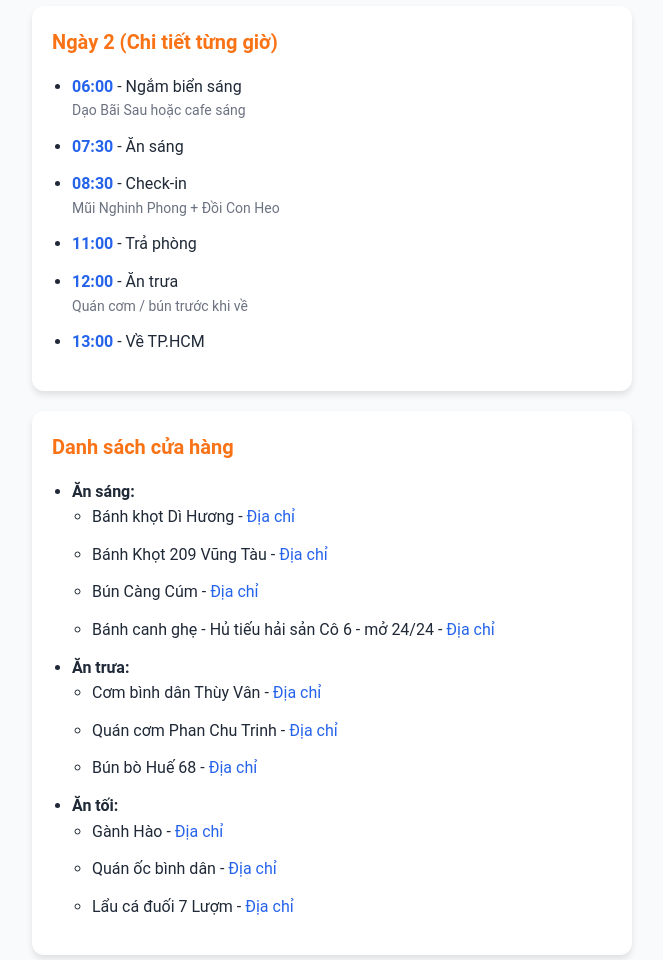
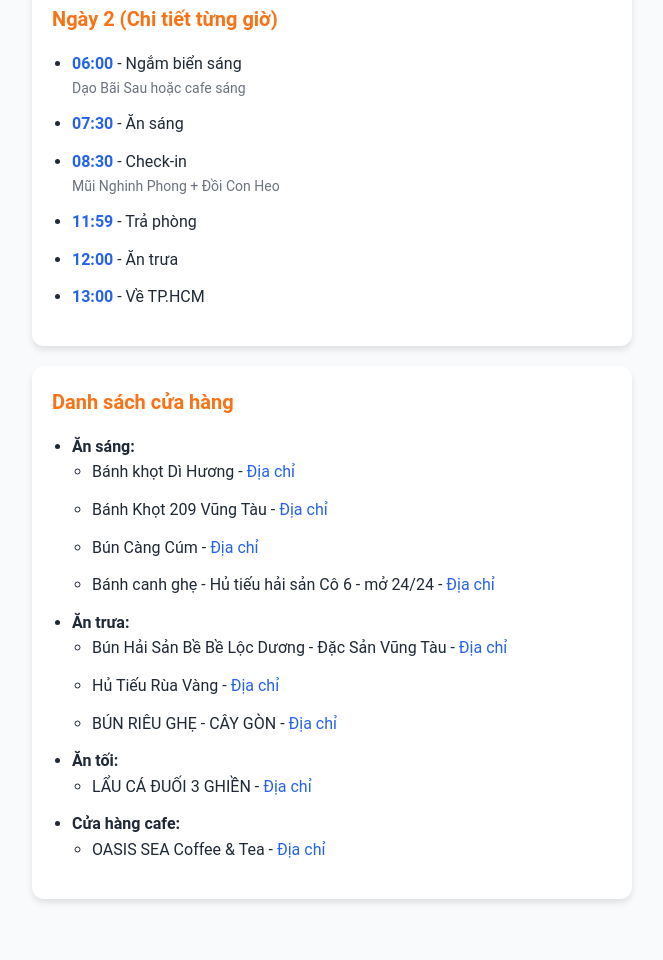
Before and after one commit to tanhkoi/vt-2n1-timeline, a plain HTML site: page index.html in a window 1280 px wide. Shown: the part 600-1560 px from the top of the page, without its empty margins (308-971 px from the left). After the commit the page ends 1539 px from the top, so only its background shows below. Drawn offline with Linux system fonts and the light colour scheme.

Commit message:
update timeline

```diff
--- a/index.html
+++ b/index.html
@@ -108,16 +108,16 @@
           </li>
 
           <li>
-            <span class="time">13:30</span> - Check-in khách sạn
+            <span class="time">14:01</span> - Check-in khách sạn
             <!-- <div class="note">Khu Bãi Sau – gần biển, tiện đi lại</div> -->
             <!-- <div class="price">~350–450k/phòng (3 người)</div> -->
           </li>
 
           <li>
             <span class="time">15:30</span> - Tắm biển + cafe
-            <div class="note">
+            <!-- <div class="note">
               Cafe view biển: Lan Rừng / Gazebo / quán local
-            </div>
+            </div> -->
             <!-- <div class="price">Cafe: ~30–50k/người (~120k nhóm)</div> -->
           </li>
 
@@ -150,11 +150,11 @@
             <!-- <div class="price">Free (gửi xe ~5–10k)</div> -->
           </li>
 
-          <li><span class="time">11:00</span> - Trả phòng</li>
+          <li><span class="time">11:59</span> - Trả phòng</li>
 
           <li>
             <span class="time">12:00</span> - Ăn trưa
-            <div class="note">Quán cơm / bún trước khi về</div>
+            <!-- <div class="note">Quán cơm / bún trước khi về</div> -->
             <!-- <div class="price">~50k/người (~150k nhóm)</div> -->
           </li>
 
@@ -193,16 +193,16 @@
             <strong>Ăn trưa:</strong>
             <ul>
               <li>
-                Cơm bình dân Thùy Vân -
-                <a href="https://maps.app.goo.gl/example">Địa chỉ</a>
+                Bún Hải Sản Bề Bề Lộc Dương - Đặc Sản Vũng Tàu -
+                <a href="https://maps.app.goo.gl/KGVPAAKcR122ctor9">Địa chỉ</a>
               </li>
               <li>
-                Quán cơm Phan Chu Trinh -
-                <a href="https://maps.app.goo.gl/example">Địa chỉ</a>
+                Hủ Tiếu Rùa Vàng -
+                <a href="https://maps.app.goo.gl/fRzBVP7xpNrsvWJn7">Địa chỉ</a>
               </li>
               <li>
-                Bún bò Huế 68 -
-                <a href="https://maps.app.goo.gl/example">Địa chỉ</a>
+                BÚN RIÊU GHẸ - CÂY GÒN -
+                <a href="https://maps.app.goo.gl/FV9uYhEPMwQm5Vs68">Địa chỉ</a>
               </li>
             </ul>
           </li>
@@ -210,22 +210,24 @@
             <strong>Ăn tối:</strong>
             <ul>
               <li>
-                Gành Hào - <a href="https://maps.app.goo.gl/example">Địa chỉ</a>
+                LẨU CÁ ĐUỐI 3 GHIỀN -
+                <a href="https://maps.app.goo.gl/xTdywAMv9ygFvHoM9">Địa chỉ</a>
               </li>
+            </ul>
+          </li>
+          <li>
+            <strong>Cửa hàng cafe:</strong>
+            <ul>
               <li>
-                Quán ốc bình dân -
-                <a href="https://maps.app.goo.gl/example">Địa chỉ</a>
-              </li>
-              <li>
-                Lẩu cá đuối 7 Lượm -
-                <a href="https://maps.app.goo.gl/example">Địa chỉ</a>
+                OASIS SEA Coffee & Tea -
+                <a href="https://maps.app.goo.gl/3ndUpzCC21zcg1ur6">Địa chỉ</a>
               </li>
             </ul>
           </li>
         </ul>
       </div>
 
-      <div class="card budget">
+      <!-- <div class="card budget">
         <div class="day-title">Tổng chi phí chi tiết</div>
         <ul>
           <li>Xăng xe: ~300–400k</li>
@@ -241,6 +243,6 @@
       <div class="footer">
         Tip: tránh quán đông khách du lịch, hỏi giá trước khi ăn
       </div>
-    </div>
+    </div> -->
   </body>
 </html>
```
